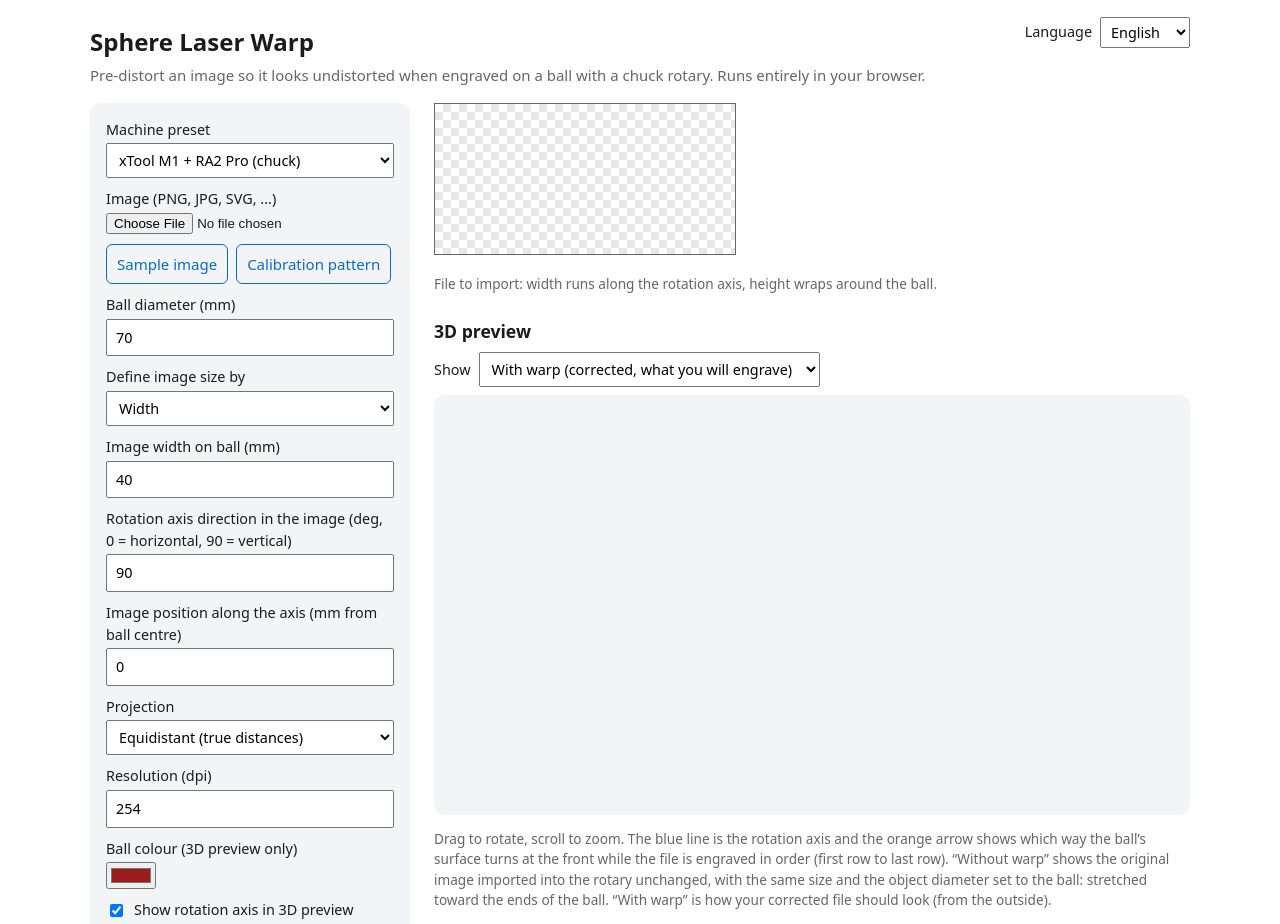
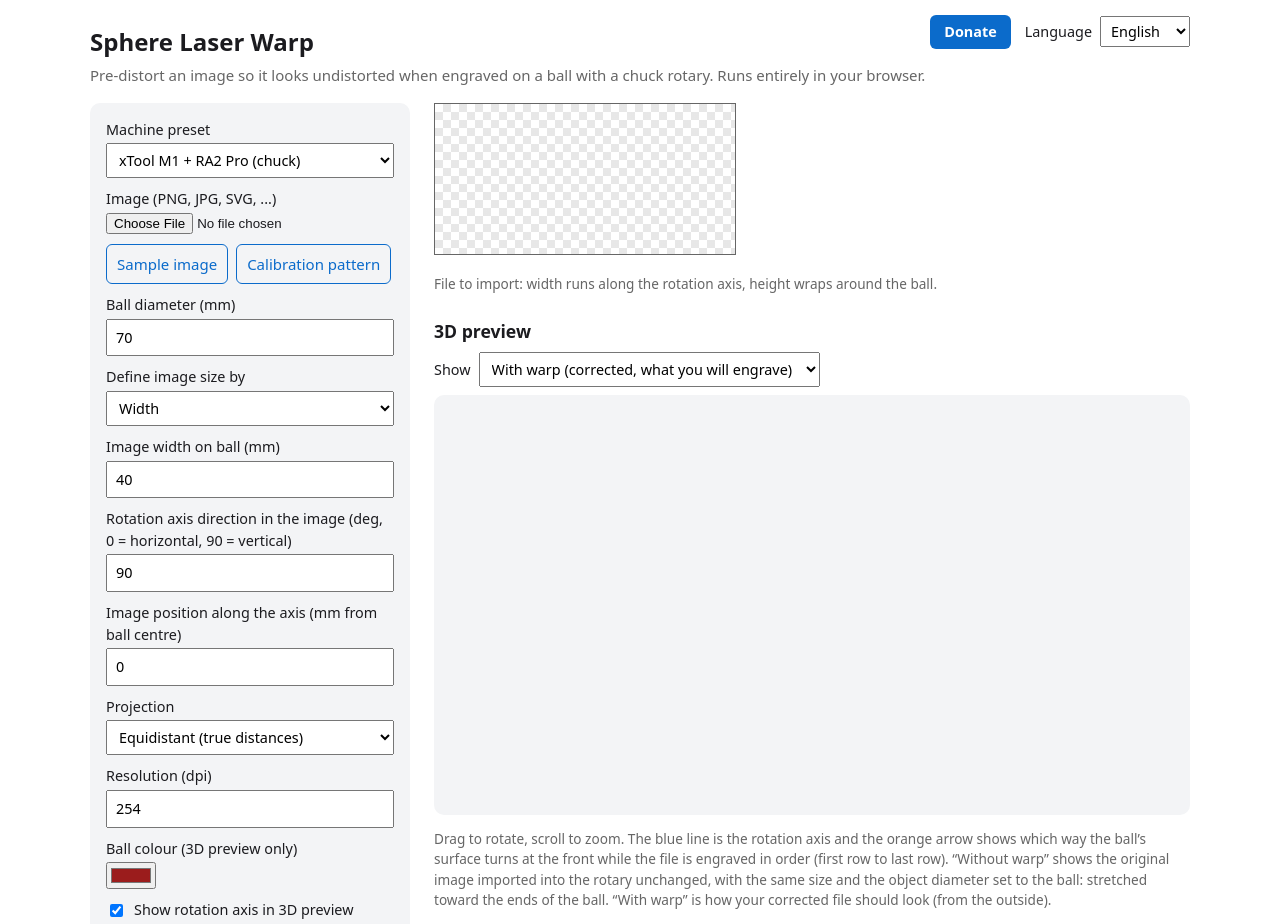
Before and after one commit to StefanRiese/sphere-laser-warp, a website built with Vite: page web/index.html in a window 1280 px wide. Shown: the top 924 px of the page. Built offline with nearby package versions, Linux system fonts and the light colour scheme.

Commit message:
Add donate button linking to PayPal.me

```diff
--- a/web/index.html
+++ b/web/index.html
@@ -10,12 +10,15 @@
   <header>
     <div class="headrow">
       <h1 data-i18n="title">Sphere Laser Warp</h1>
+      <div class="headtools">
+        <a class="donate" href="https://www.paypal.me/stefanriese" target="_blank" rel="noopener noreferrer" data-i18n="donate">Donate</a>
         <label class="lang"><span data-i18n="language">Language</span>
           <select id="lang">
             <option value="en">English</option>
             <option value="de">Deutsch</option>
           </select>
         </label>
+      </div>
     </div>
     <p data-i18n="subtitle">Pre-distort an image so it looks undistorted when engraved on a ball with a chuck rotary. Runs entirely in your browser.</p>
   </header>
--- a/web/strings.ts
+++ b/web/strings.ts
@@ -6,6 +6,7 @@ const en = {
   title: 'Sphere Laser Warp',
   subtitle: 'Pre-distort an image so it looks undistorted when engraved on a ball with a chuck rotary. Runs entirely in your browser.',
   language: 'Language',
+  donate: 'Donate',
   preset: 'Machine preset',
   custom: 'Custom (no preset)',
   image: 'Image (PNG, JPG, SVG, ...)',
@@ -76,6 +77,7 @@ const de: Record<Key, string> = {
   title: 'Sphere Laser Warp',
   subtitle: 'Verzerrt ein Bild so vor, dass es beim Gravieren auf einer Kugel mit Spannfutter-Rotationseinheit unverzerrt aussieht. Läuft komplett im Browser.',
   language: 'Sprache',
+  donate: 'Spenden',
   preset: 'Maschinenvorlage',
   custom: 'Benutzerdefiniert (keine Vorlage)',
   image: 'Bild (PNG, JPG, SVG, ...)',
--- a/web/style.css
+++ b/web/style.css
@@ -31,3 +31,6 @@ details label { margin-top: 6px; }
 header .headrow { display: flex; justify-content: space-between; align-items: center; gap: 12px; }
 label.lang { flex-direction: row; align-items: center; gap: 8px; }
 label.lang select { padding: 4px 6px; font: inherit; }
+.headtools { display: flex; align-items: center; gap: 14px; }
+a.donate { padding: 6px 14px; border-radius: 6px; background: var(--accent); color: #fff; text-decoration: none; font-weight: 600; font-size: .9rem; }
+a.donate:hover { filter: brightness(1.1); }
```
Also changed, not shown: CHANGELOG.md, README.md. Lines whose indentation alone changed are shown as unchanged.
